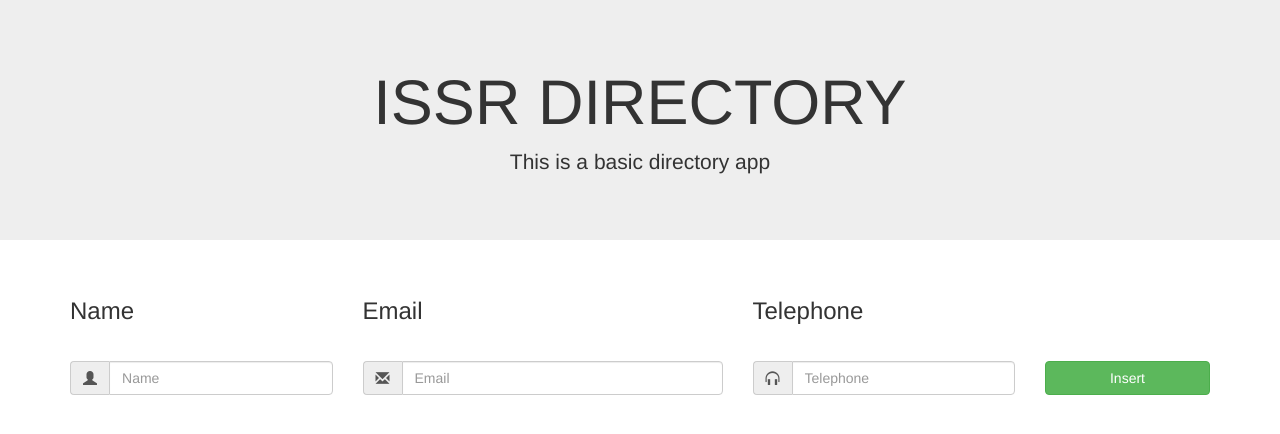
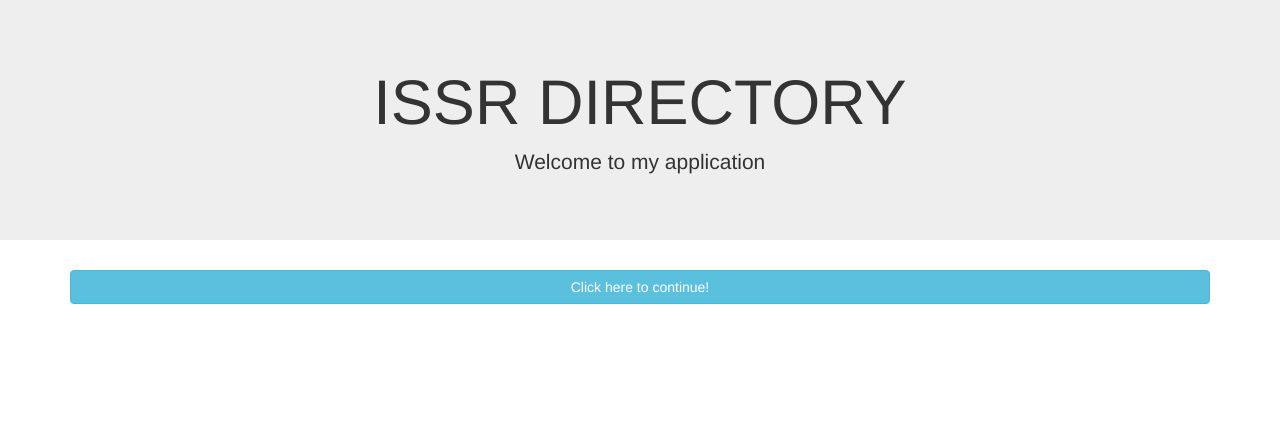
Before and after one commit to bishoybasily/homework, a PHP site: page / in a window 1280 px wide. Shown: the top 434 px of the page. Run offline with PHP 8.4, Linux system fonts and the light colour scheme; data that the repository does not hold is empty.

Commit message:
welcome page added

```diff
--- a/web/proj/assets/scripts.js
+++ b/web/proj/assets/scripts.js
@@ -1,25 +1,70 @@
 $(document).ready(function () {
+
+    var toggleEdit = false;
+
+    $("#buttonToggleEdit").click(function () {
+        if (toggleEdit) {
+            $("div.row.update-on").css("display", "none");
+            $("div.row.update-off").css("display", "block");
+            toggleEdit = false;
+            $("#buttonToggleEdit").text("Enable edit");
+        } else {
+            $("div.row.update-on").css("display", "block");
+            $("div.row.update-off").css("display", "none");
+            toggleEdit = true;
+            $("#buttonToggleEdit").text("Disable edit");
+        }
+    });
 
     $.get("/user/list.php", function (data) {
         $.each(data, function (index, user) {
 
-            $(".container").append("<div class='row'>\n" +
-                "                    <div class='col-sm-3'>\n" +
-                "                        <p>" + user.name + "</p>\n" +
-                "                    </div>\n" +
-                "                    <div class='col-sm-4'>\n" +
-                "                        <p>" + user.email + "</p>\n" +
-                "                    </div>\n" +
-                "                    <div class='col-sm-3'>\n" +
-                "                        <p>" + user.telephone + "</p>\n" +
-                "                    </div>\n" +
-                "                    <div class='col-sm-2'>\n" +
-                "                        <form method='post' action='user/delete.php'>\n" +
-                "                            <input type='hidden' name='id' value=" + user.id + ">\n" +
-                "                            <input class='btn btn-danger btn-block' type='submit' value='Delete'>\n" +
-                "                        </form>\n" +
-                "                    </div>\n" +
-                "                </div>");
+            $(".container")
+
+                .append("<div class='row update-off'>\n" +
+                    "    <div class='col-sm-3'>\n" +
+                    "        <p>" + user.name + "</p>\n" +
+                    "    </div>\n" +
+                    "    <div class='col-sm-4'>\n" +
+                    "        <p>" + user.email + "</p>\n" +
+                    "    </div>\n" +
+                    "    <div class='col-sm-3'>\n" +
+                    "        <p>" + user.telephone + "</p>\n" +
+                    "    </div>\n" +
+                    "    <div class='col-sm-2'>\n" +
+                    "        <form method='post' action='user/delete.php'>\n" +
+                    "            <input type='hidden' name='id' value=" + user.id + ">\n" +
+                    "            <input class='btn btn-danger btn-block' type='submit' value='Delete'>\n" +
+                    "        </form>\n" +
+                    "    </div>\n" +
+                    "</div>")
+
+                .append("<div class=\"row update-on\">\n" +
+                    "   <form action=\"user/update.php\" method=\"post\">\n" +
+                    "       <input type='hidden' name='id' value=" + user.id + ">\n" +
+                    "       <div class=\"col-sm-3\">\n" +
+                    "           <div class=\"input-group\">\n" +
+                    "               <span class=\"input-group-addon\"><i class=\"glyphicon glyphicon-user\"></i></span>\n" +
+                    "               <input type=\"text\" class=\"form-control\" name=\"name\" value='" + user.name + "' placeholder=\"Name\">\n" +
+                    "           </div>\n" +
+                    "       </div>\n" +
+                    "       <div class=\"col-sm-4\">\n" +
+                    "           <div class=\"input-group\">\n" +
+                    "               <span class=\"input-group-addon\"><i class=\"glyphicon glyphicon-envelope\"></i></span>\n" +
+                    "               <input type=\"email\" class=\"form-control\" name=\"email\" value='" + user.email + "' placeholder=\"Email\">\n" +
+                    "           </div>\n" +
+                    "       </div>\n" +
+                    "       <div class=\"col-sm-3\">\n" +
+                    "           <div class=\"input-group\">\n" +
+                    "               <span class=\"input-group-addon\"><i class=\"glyphicon glyphicon-headphones\"></i></span>\n" +
+                    "               <input type=\"tel\" class=\"form-control\" name=\"telephone\" value='" + user.telephone + "' placeholder=\"Telephone\">\n" +
+                    "           </div>\n" +
+                    "       </div>\n" +
+                    "       <div class=\"col-sm-2\">\n" +
+                    "           <input class='btn btn-warning btn-block' type='submit' value='Update'>\n" +
+                    "       </div>\n" +
+                    "   </form>" +
+                    "</div>");
 
         });
     });
--- a/web/proj/assets/styles.css
+++ b/web/proj/assets/styles.css
@@ -7,3 +7,11 @@ div.row.insert {
     margin-top: 26px;
     margin-bottom: 26px;
 }
+
+div.row.update-on {
+    display: none;
+}
+
+div.row.update-off {
+    display: block;
+}
--- a/web/proj/index.html
+++ b/web/proj/index.html
@@ -9,66 +9,17 @@
     <script src="https://ajax.googleapis.com/ajax/libs/jquery/3.3.1/jquery.min.js"></script>
     <script src="https://maxcdn.bootstrapcdn.com/bootstrap/3.4.0/js/bootstrap.min.js"></script>
 
-    <link href="assets/styles.css" rel="stylesheet"/>
-    <script src="assets/scripts.js" type="application/javascript"></script>
-
 </head>
 <body>
 
 <div class="jumbotron text-center">
     <h1>ISSR DIRECTORY</h1>
-    <p>This is a basic directory app</p>
+    <p>Welcome to my application</p>
 </div>
 
 <div class="container">
 
-    <div class="row">
-        <div class="col-sm-3">
-            <h3>Name</h3>
-        </div>
-        <div class="col-sm-4">
-            <h3>Email</h3>
-        </div>
-        <div class="col-sm-3">
-            <h3>Telephone</h3>
-        </div>
-        <div class="col-sm-2">
-
-        </div>
-    </div>
-
-    <div class="row insert">
-
-        <form action="user/create.php" method="post">
-
-            <div class="col-sm-3">
-                <div class="input-group">
-                    <span class="input-group-addon"><i class="glyphicon glyphicon-user"></i></span>
-                    <input type="text" class="form-control" name="name" placeholder="Name">
-                </div>
-            </div>
-
-            <div class="col-sm-4">
-                <div class="input-group">
-                    <span class="input-group-addon"><i class="glyphicon glyphicon-envelope"></i></span>
-                    <input type="email" class="form-control" name="email" placeholder="Email">
-                </div>
-            </div>
-
-            <div class="col-sm-3">
-                <div class="input-group">
-                    <span class="input-group-addon"><i class="glyphicon glyphicon-headphones"></i></span>
-                    <input type="tel" class="form-control" name="telephone" placeholder="Telephone">
-                </div>
-            </div>
-
-            <div class="col-sm-2">
-                <input class='btn btn-success btn-block' type='submit' value='Insert'>
-            </div>
-
-        </form>
-
-    </div>
+    <a class="btn btn-info btn-block" href="directory.html" role="button">Click here to continue!</a>
 
 </div>
 
```
Also changed, not shown: web/proj/directory.html (added, +78 -0 lines), web/proj/user/update.php (added, +17 -0 lines).
